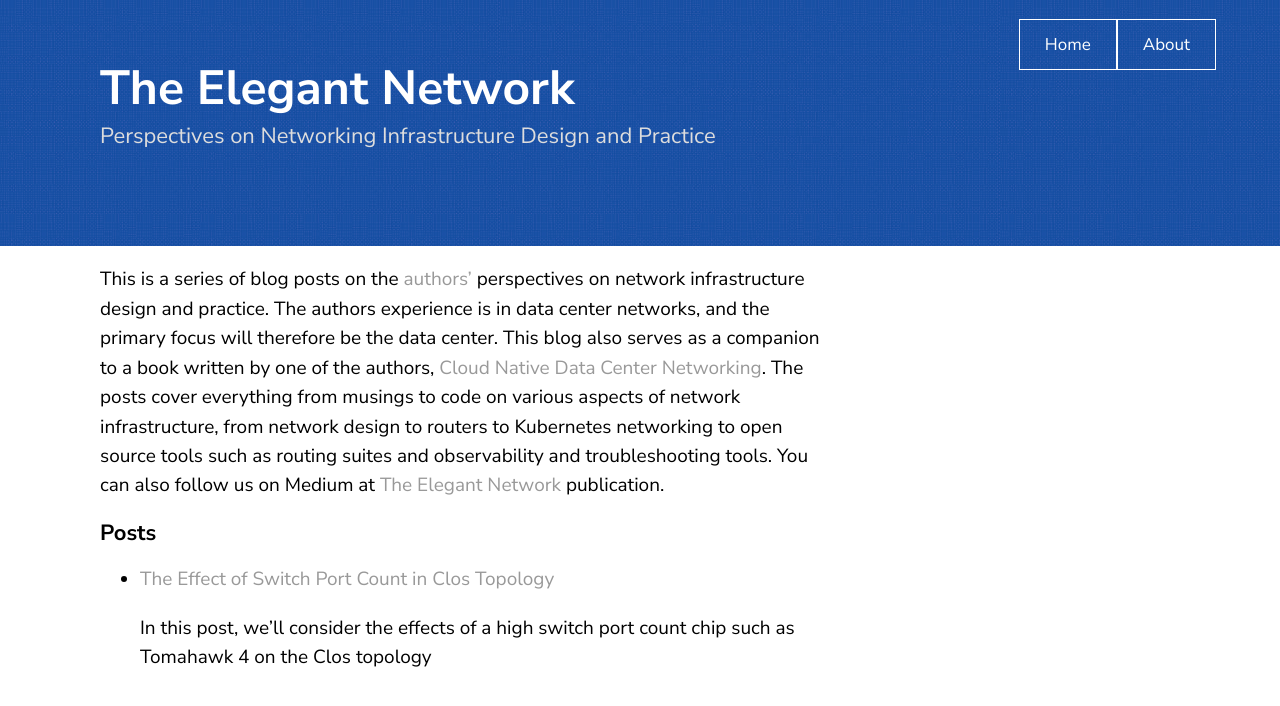
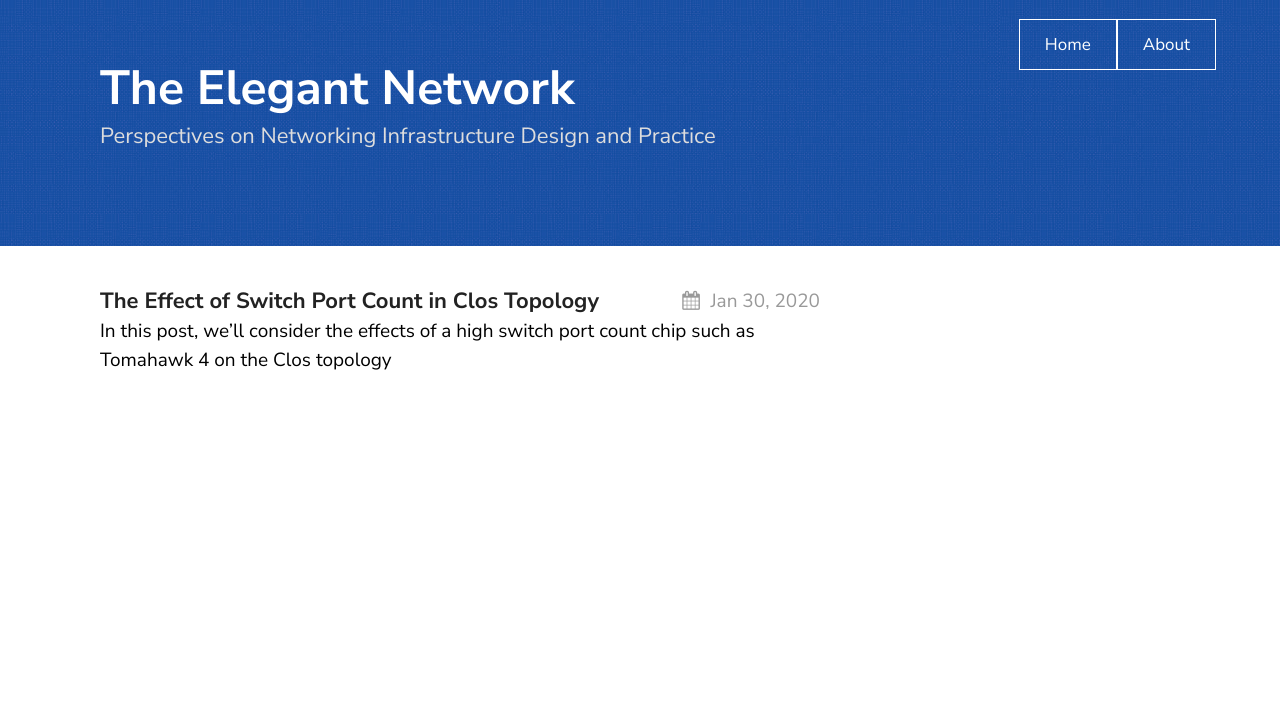
Before and after one commit to elegantnetwork/elegantnetwork.github.io, a Jekyll site: the page built from index.md, in a window 1280 px wide. Shown: the top 706 px of the page. Built offline with Jekyll 4.4.1, drawn with Linux system fonts in a browser that asks for light colours.

Commit message:
Fix index to be default theme page

```diff
--- a/index.md
+++ b/index.md
@@ -1,20 +1,3 @@
 ---
-layout: page
-title: The Elegant Network
-tagline: Perspectives on Networking Infrastructure Design and Practice
-sidebar: toc
+layout: home
 ---
-This is a series of blog posts on the [authors'](pages/about/index.html) perspectives on network infrastructure design and practice. The authors experience is in data center networks, and the primary focus will therefore be the data center. This blog also serves as a companion to a book written by one of the authors, [Cloud Native Data Center Networking](https://www.amazon.com/Cloud-Native-Data-Center-Networking/dp/1492045608/). The posts cover everything from musings to code on various aspects of network infrastructure, from network design to routers to Kubernetes networking to open source tools such as routing suites and observability and troubleshooting tools. You can also follow us on Medium at [The Elegant Network](https://medium.com/the-elegant-network) publication.
-
-## Posts
-
-<ul>
-  {% for post in site.posts %}
-    <li>
-      <a href="{{ post.url }}">{{ post.title }}</a>
-      <p>
-      {{ post.excerpt }}
-      </p>
-    </li>
-  {% endfor %}
-</ul>
```
Also changed, not shown: pages/about.md (+2 -1 lines).
